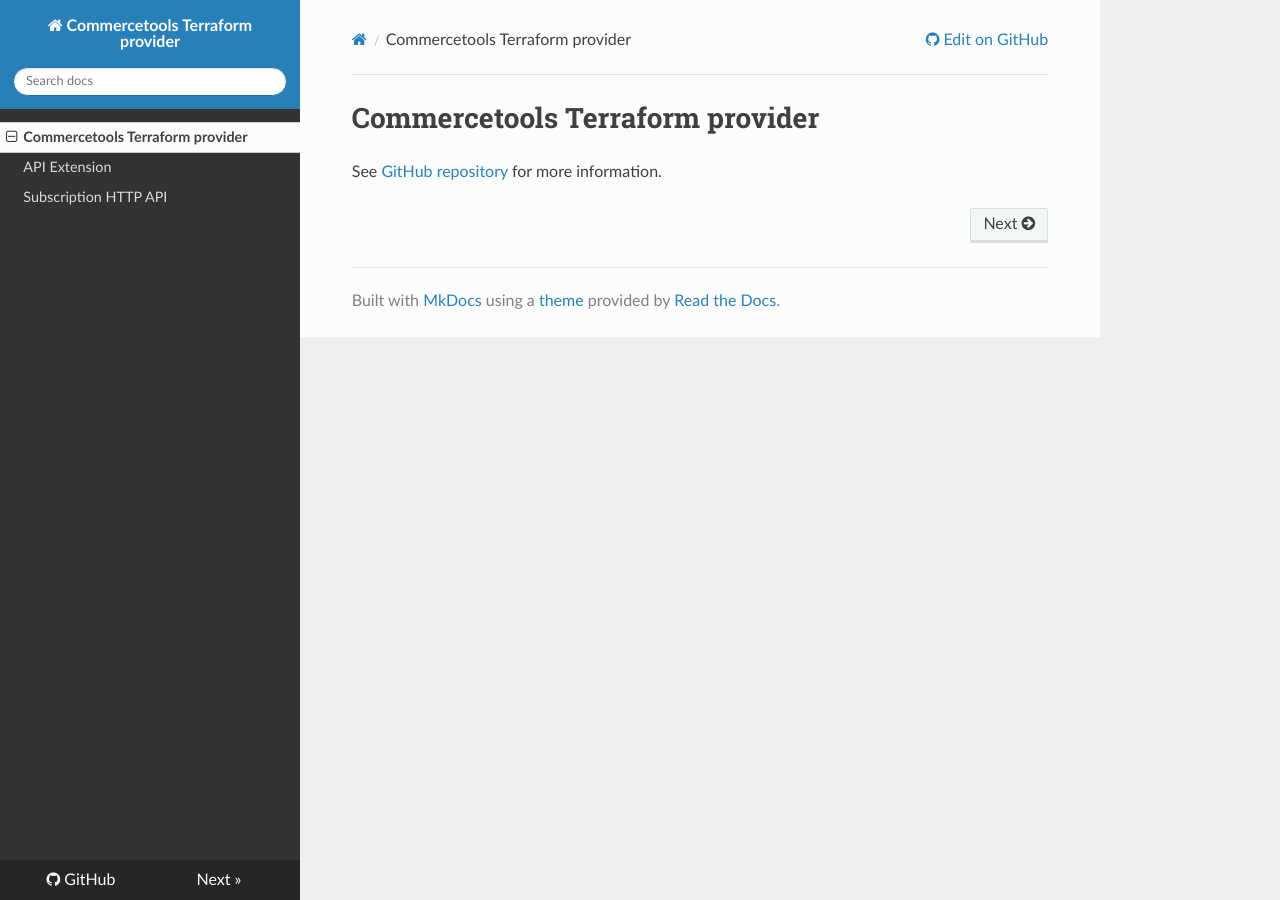
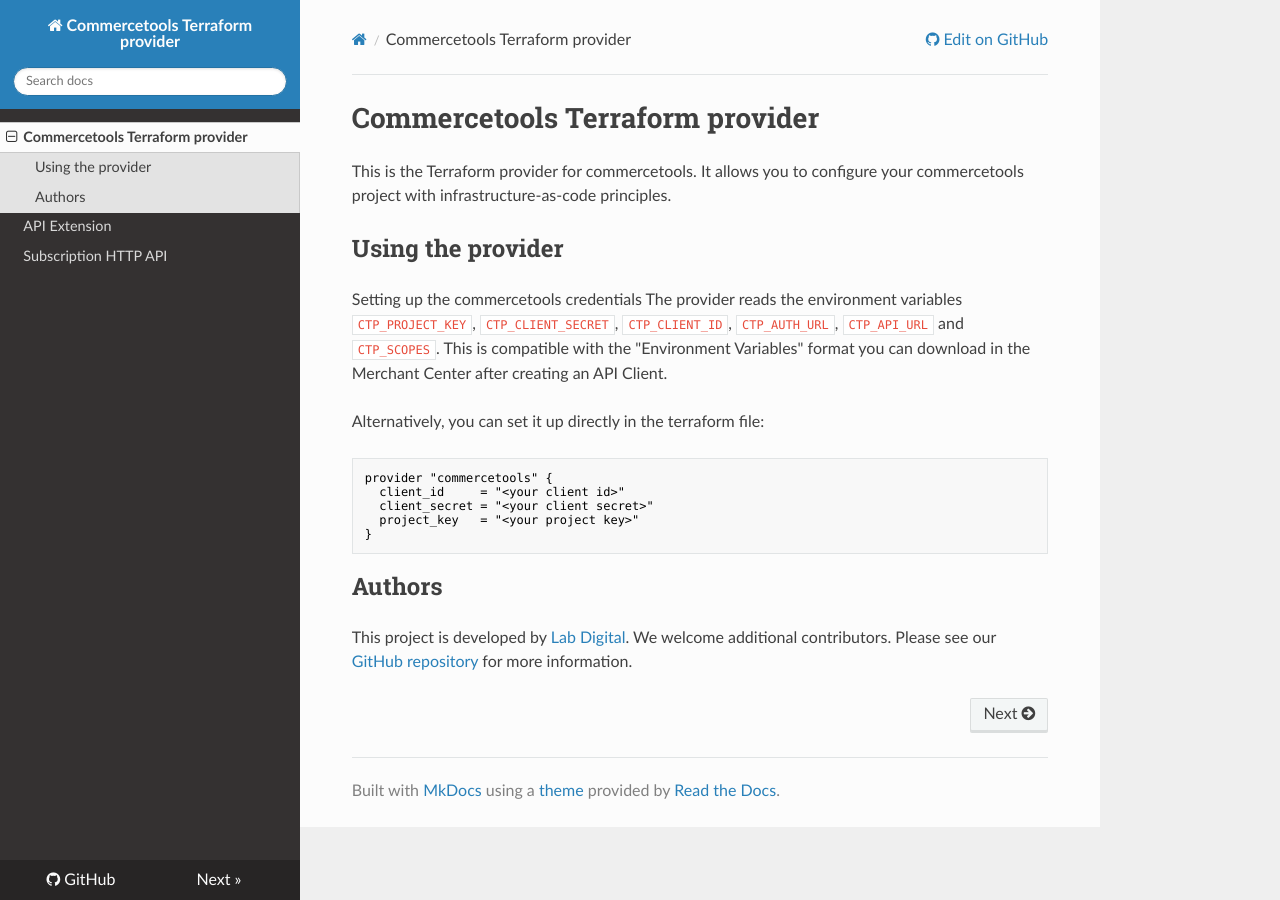
Before and after one commit to labd/terraform-provider-commercetools, an MkDocs documentation site: the page built from docs/index.md, in a window 1280 px wide. Built offline with MkDocs 1.6.1, drawn with Linux system fonts in a browser that asks for light colours; nearby versions of some CDN libraries.

Commit message:
Update index page

````diff
--- a/docs/index.md
+++ b/docs/index.md
@@ -1,3 +1,28 @@
 # Commercetools Terraform provider
+This is the Terraform provider for commercetools. It allows you to configure your
+commercetools project with infrastructure-as-code principles.
 
-See [GitHub repository](https://github.com/labd/terraform-provider-commercetools) for more information.
+
+## Using the provider
+Setting up the commercetools credentials The provider reads the environment
+variables `CTP_PROJECT_KEY`, `CTP_CLIENT_SECRET`, `CTP_CLIENT_ID`,
+`CTP_AUTH_URL`, `CTP_API_URL` and `CTP_SCOPES`. This is compatible with the
+"Environment Variables" format you can download in the Merchant Center after
+creating an API Client.
+
+Alternatively, you can set it up directly in the terraform file:
+
+```hcl
+provider "commercetools" {
+  client_id     = "<your client id>"
+  client_secret = "<your client secret>"
+  project_key   = "<your project key>"
+}
+```
+
+
+## Authors
+This project is developed by [Lab Digital](https://www.labdigital.nl). We
+welcome additional contributors. Please see our
+[GitHub repository](https://github.com/labd/terraform-provider-commercetools)
+for more information.
````
